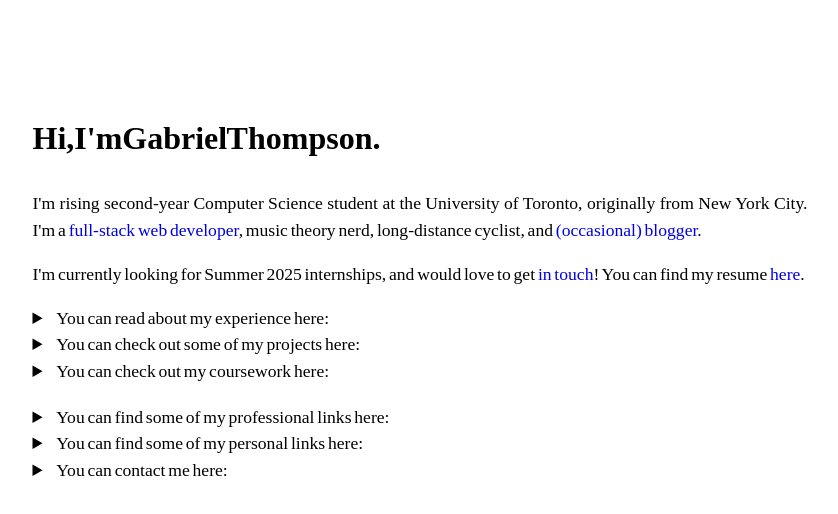
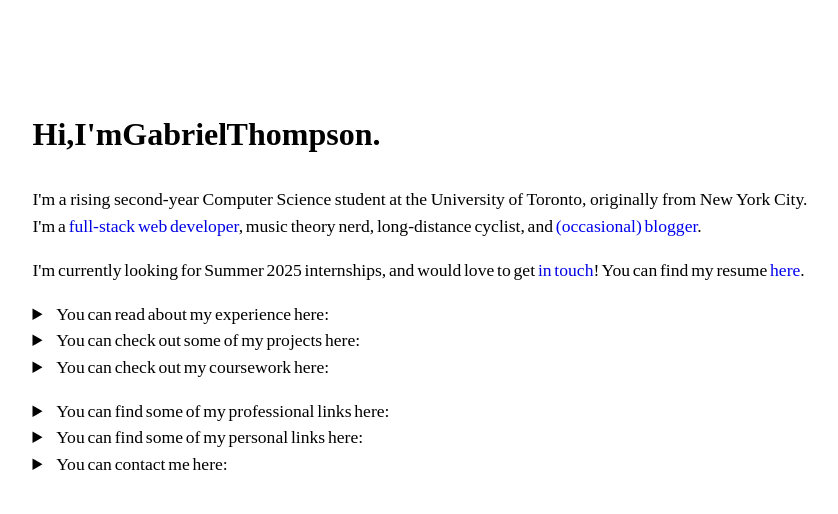
Before and after one commit to sonofthomp/personal-website, a Next.js app: page / in a window 1280 px wide. Shown: the top 514 px of the page, without its empty margins (220-1058 px from the left). Built offline with nearby package versions, Linux system fonts and the light colour scheme; a web font is replaced by a local one.

Commit message:
Fixed typo

```diff
--- a/pages/index.js
+++ b/pages/index.js
@@ -58,8 +58,8 @@
           </div>
           <div>
             <p className={styles.description}>
-              I'm rising second-year Computer Science student at the University
-              of Toronto, originally from New York City. I'm a{" "}
+              I'm a rising second-year Computer Science student at the
+              University of Toronto, originally from New York City. I'm a{" "}
               <a
                 style={{ color: "rgb(1, 0, 228)" }}
                 onClick={() => {
@@ -346,9 +346,6 @@
           background-color: white;
           padding: 0;
           margin: 0;
-          font-family: -apple-system, BlinkMacSystemFont, Segoe UI, Roboto,
-            Oxygen, Ubuntu, Cantarell, Fira Sans, Droid Sans, Helvetica Neue,
-            sans-serif;
         }
         * {
           box-sizing: border-box;
```
